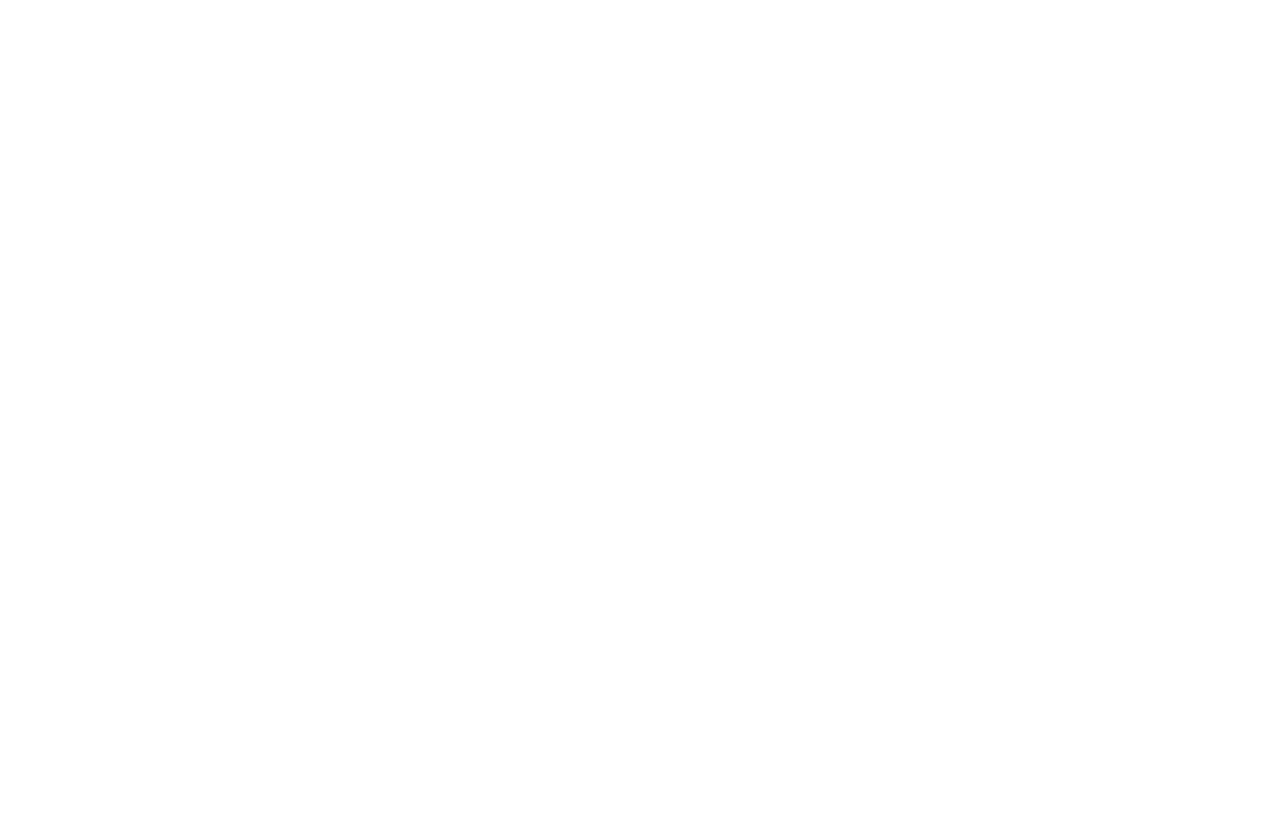
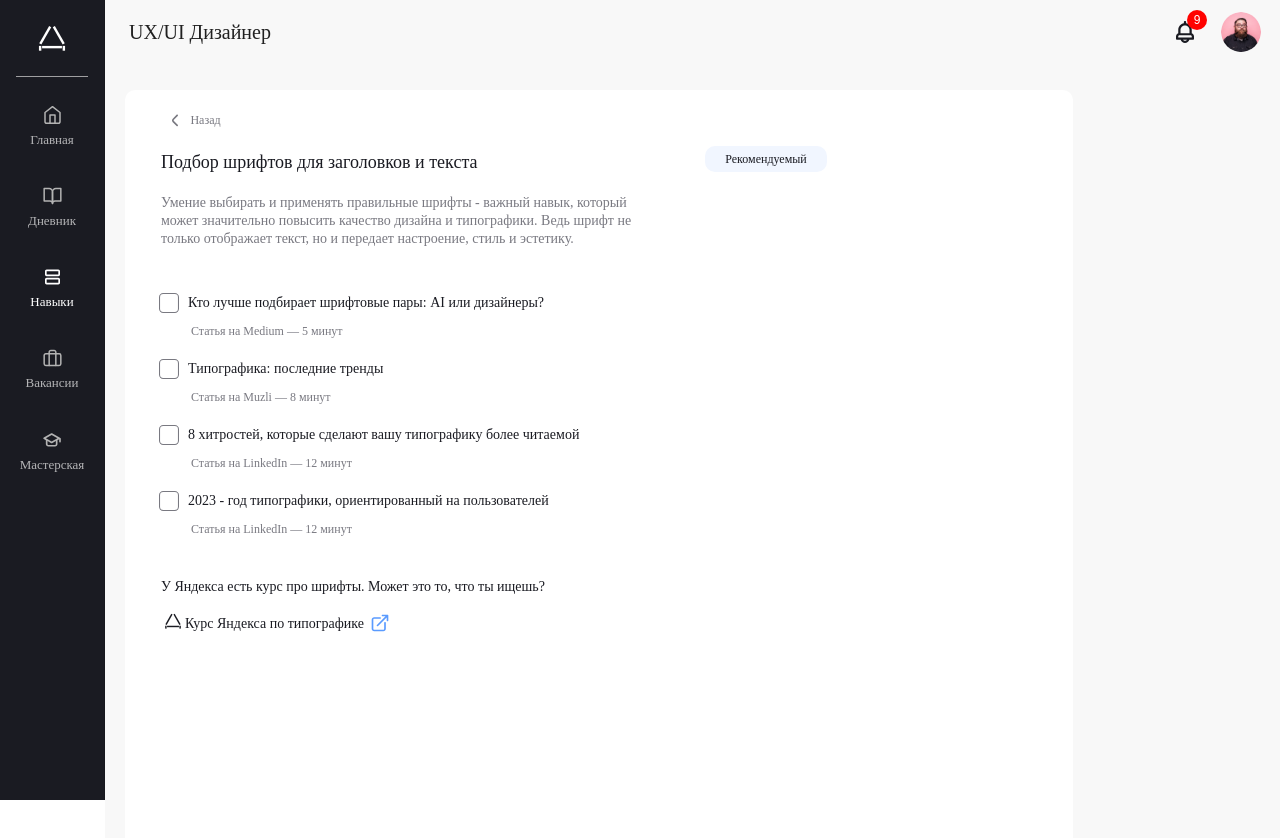
Before and after one commit to SergeyGetmanskiy/hackathon, a React (Create React App) app: page /skill in a window 1280 px wide. Before the commit this address had no page. Shown: the top 838 px of the page. Before the commit the page ends 800 px from the top, so only its background shows below. Built offline with nearby package versions, Linux system fonts and the light colour scheme.

Commit message:
back arrow & checkbox

```diff
--- a/src/App.js
+++ b/src/App.js
@@ -14,7 +14,7 @@ function App() {
 
   const [loggedIn, setLoggedIn] = useState(true);
 
-  const [isOnboardingComplete, setIsOnboardingComplete] = useState(false);
+  const [isOnboardingComplete, setIsOnboardingComplete] = useState(true);
 
   const [skills, setSkills ] = useState(skillsToLearn);
 
--- a/src/components/NewSkill/NewSkill.js
+++ b/src/components/NewSkill/NewSkill.js
@@ -21,8 +21,11 @@ export default function NewSkill({skills, setSkills}) {
   return (
     <Box sx={{ m: '20px', width: '948px', height: '100vh', bgcolor: 'white.main', borderRadius: '10px' }}>
       <Box sx={{ width: '360px', display: 'flex', flexDirection: 'column', alignItems: 'start', gap: '20px', px: '36px', py: '20px' }}>
-        <Button onClick={() => navigate(-1) } sx={{ p: 0, justifyContent: 'left' }}>
+        <Button
+          onClick={() => navigate(-1)}
+          sx={{ display: 'flex', p: 0, justifyContent: '', width: '20px' }}>
           <img src={arrowBack} alt='Стрелка назад' />
+          <Typography color={'black.black500'} variant='body3-regular' sx={{ textTransform: 'none', ml: '5px' }}>Назад</Typography>
         </Button>
         <Typography variant='subtitle1-medium'>
           Новый навык
--- a/src/components/Skill/Skill.js
+++ b/src/components/Skill/Skill.js
@@ -1,5 +1,5 @@
 import {useState} from 'react';
-import { Box, Button, Divider, Link, Typography } from '@mui/material';
+import { Box, Button, Divider, Link, Typography, SvgIcon } from '@mui/material';
 import FormGroup from '@mui/material/FormGroup';
 import FormControlLabel from '@mui/material/FormControlLabel';
 import Checkbox from '@mui/material/Checkbox';
@@ -26,8 +26,9 @@ export default function Skill() {
       <Box sx={{ position: 'relative', boxSizing: 'content-box', width: '490px', display: 'flex', flexDirection: 'column', alignItems: 'start', gap: '20px', px: '36px', py: '20px' }}>
         <Button
           onClick={() => navigate(-1)}
-          sx={{ p: 0, justifyContent: 'left' }}>
+          sx={{ display: 'flex', p: 0, justifyContent: '', width: '20px' }}>
           <img src={arrowBack} alt='Стрелка назад' />
+          <Typography color={'black.black500'} variant='body3-regular' sx={{ textTransform: 'none', ml: '5px' }}>Назад</Typography>
         </Button>
         <Typography variant='subtitle1-medium'>
           {skill.title}
@@ -39,7 +40,24 @@ export default function Skill() {
           {skill.articles.map((article, index) => (
             <FormGroup key={index} sx={{ gap: '2px' }} >
               <FormControlLabel
-                control={<Checkbox value={checked} onChange={handleChange} id={article.title}/>}
+                control={<Checkbox value={checked} onChange={handleChange} id={article.title}
+                checkedIcon={
+                  <SvgIcon fontSize="small" >{
+                    <svg width="19" height="19" viewBox="0 0 19 19" fill="none" xmlns="http://www.w3.org/2000/svg">
+                      <rect x="0.5" y="0.5" width="18" height="18" rx="3.5" fill="white" stroke="#1D6BF3" />
+                      <path d="M8.36586 12.6027L5.26332 9.50013C5.11486 9.35172 4.91353 9.26834 4.70361 9.26834C4.49369 9.26834 4.29236 9.35172 4.1439 9.50013C3.99548 9.64859 3.91211 9.84992 3.91211 10.0598C3.91211 10.2698 3.99548 10.4711 4.1439 10.6195L7.24644 13.7221C7.39347 13.8692 7.56805 13.9859 7.76019 14.0655C7.95233 14.1451 8.15827 14.1861 8.36625 14.1861C8.57423 14.1861 8.78018 14.1451 8.97232 14.0655C9.16446 13.9859 9.33903 13.8692 9.48607 13.7221L16.8106 6.39759C16.959 6.24913 17.0424 6.04781 17.0424 5.83788C17.0424 5.62796 16.959 5.42664 16.8106 5.27818C16.6621 5.12976 16.4608 5.04639 16.2509 5.04639C16.0409 5.04639 15.8396 5.12976 15.6911 5.27818L8.36586 12.6027Z" fill="#1D6BF3" />
+                    </svg>
+                  }
+                  </SvgIcon>
+                }
+                icon={
+                  <SvgIcon fontSize="small" viewBox="true" >{
+                    <svg width="19" height="19" viewBox="0 0 19 19" fill="none" xmlns="http://www.w3.org/2000/svg">
+                        <rect x="0.5" y="0.5" width="18" height="18" rx="3.5" fill="white" stroke="#797981" />
+                    </svg>
+                  }
+                  </SvgIcon>
+                }/>}
                 label={<Typography variant='body2-regular'>{article.title}</Typography>} />
               <Typography variant='body3-regular' sx={{ color: 'black.black500', ml: '30px' }}>
                 {`Статья на ${article.source} — ${article.duration} минут`}
```
